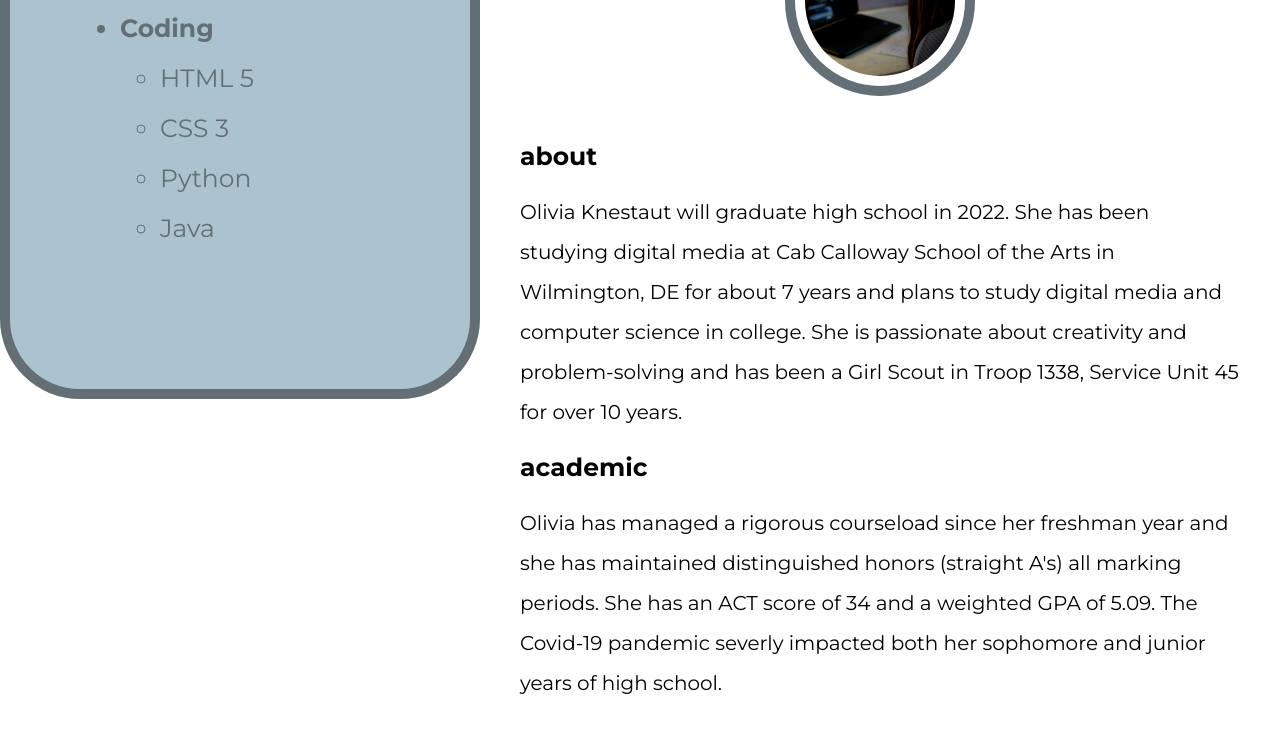
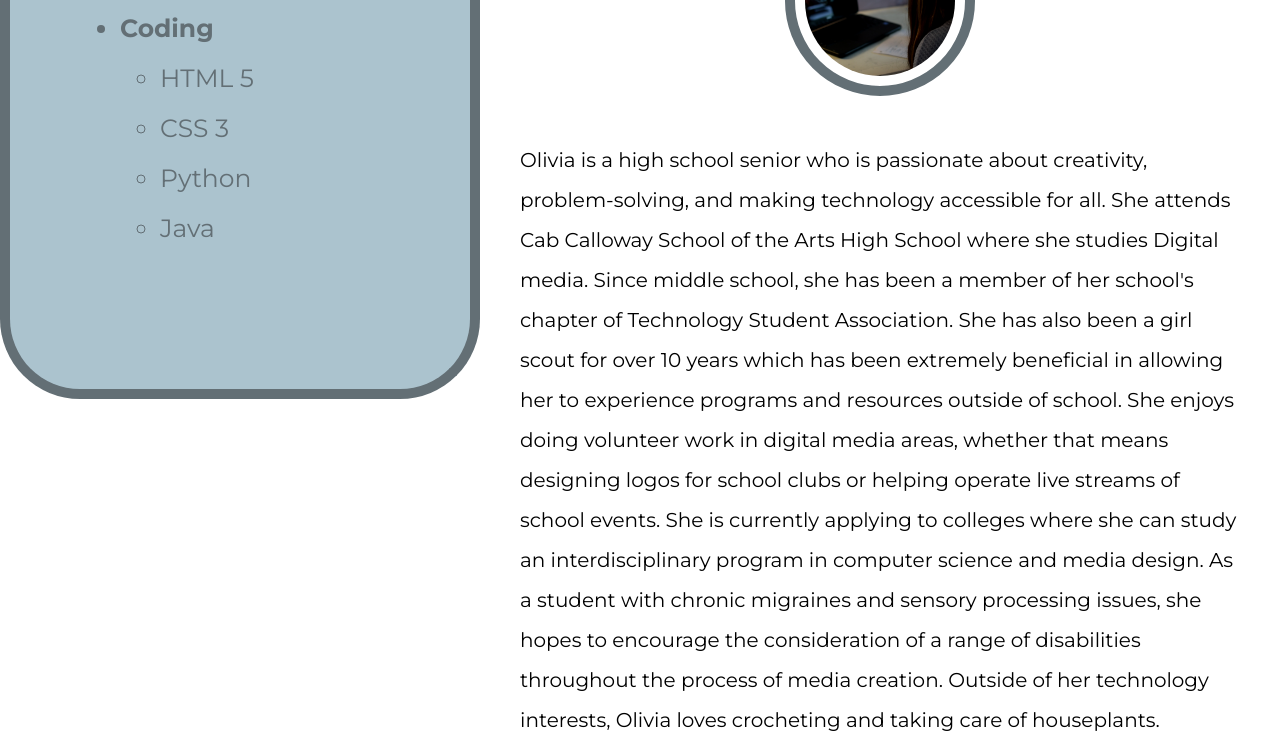
Before and after one commit to OliviaKnestaut/oliviaknestaut.github.io, a plain HTML site: page index.html in a window 1280 px wide. Shown: the part 1061-1806 px from the top of the page. Drawn offline with Linux system fonts and the light colour scheme.

Commit message:
Update index.html

```diff
--- a/index.html
+++ b/index.html
@@ -88,21 +88,28 @@
     </div>
 
     <!-- About and Academic -->
-            <h2><strong>about</strong></h2>
+
             <p>
-                Olivia Knestaut will graduate high school in 2022. She has been studying digital media at Cab Calloway School of the Arts in Wilmington, DE for about 7 years and plans to study digital media and computer science in college.
-                She is passionate about creativity and problem-solving and has been a Girl Scout in Troop 1338, Service Unit 45 for over 10 years.
+                Olivia is a high school senior who is passionate about creativity, problem-solving, and making technology
+                accessible for all. She attends Cab Calloway School of the Arts High School where she studies Digital media. Since middle school, she has been a member
+                of her school's chapter of Technology Student Association. She has also been a girl scout for over 10 years which has been extremely beneficial in allowing her to experience
+                programs and resources outside of school.
+                  She enjoys doing volunteer work in digital media areas, whether that means designing logos for school clubs or helping operate live
+                  streams of school events. She is currently applying to colleges where she can study an interdisciplinary program in computer science
+                  and media design. As a student with chronic migraines and sensory processing issues, she hopes to encourage the consideration of a range of
+                   disabilities throughout the process of media creation. Outside of her technology interests, Olivia loves crocheting and taking care of houseplants.
              </p>
 
-            <h2><strong>academic</strong></h2>
+           <!-- <h2><strong>academic</strong></h2>
             <p>
              Olivia has managed a rigorous courseload since her freshman year and she has maintained distinguished honors (straight A's) all marking periods. She has an ACT score of 34 and a weighted GPA of 5.09.
              The Covid-19 pandemic severly impacted both her sophomore and junior years of high school.
             </p>
+        -->
     </div>
 
 </div>
-
+<!--
  <div class="about2">
         <div class="APClasses">
                 <ul>
@@ -156,6 +163,7 @@
             <p>
              In addition to her academic classes, Olivia's high school career has included a number of electives that have helped build her knowledge of digital media and prepare her for college. By the end of her senior year she will have taken all four of the digital media classes her school offers, the last of which being an independant study in a field of the student's choice. She has also taken a cinema studies class as well as creative writing I & II. In her senior year she plans to take "Technology Support Center" where she will learn to repair computers and become a certified technician.
      </div>
+ -->
 
 
 <!-- Footer-->
```
